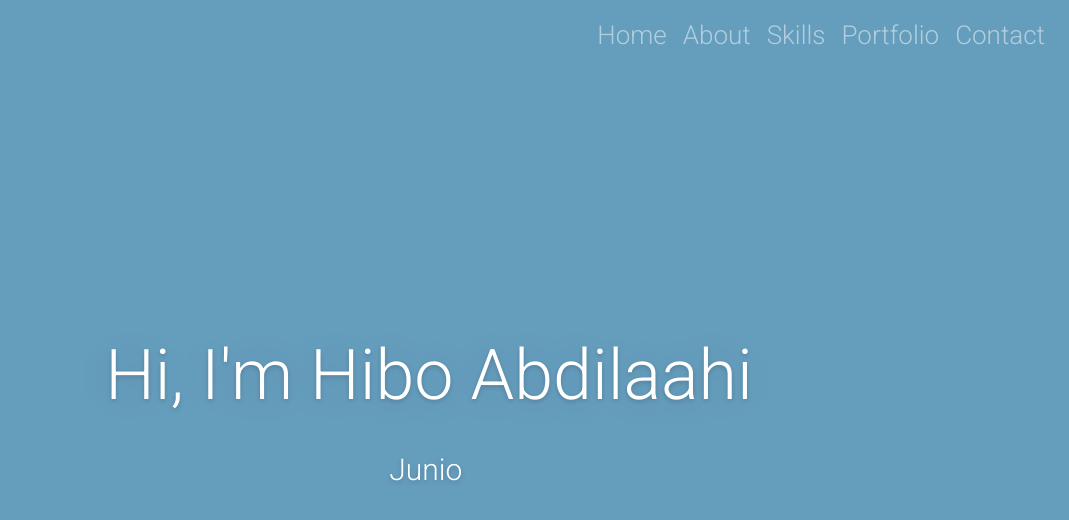
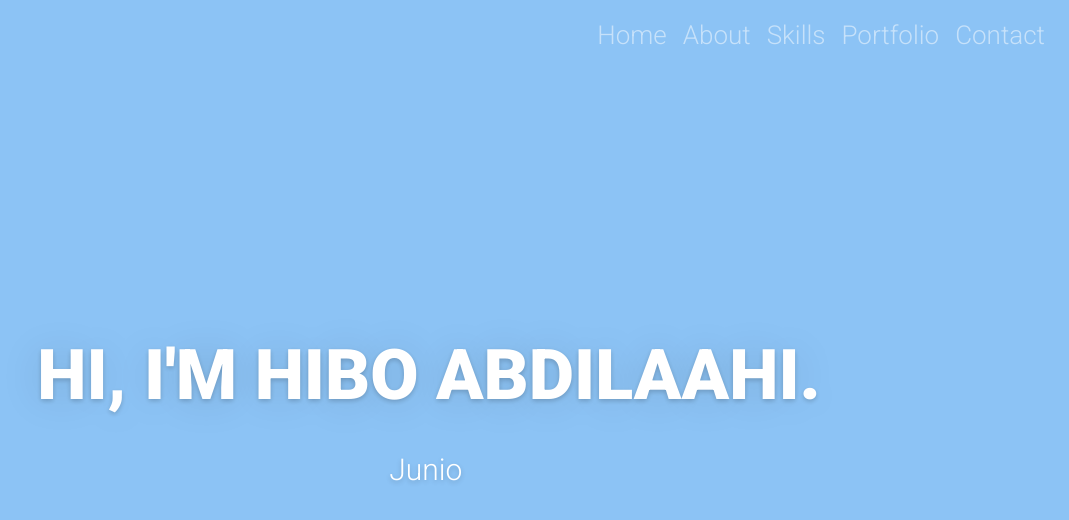
Before and after one commit to hiboabd/personal_website, a React (Create React App) app in the folder my-app/: page / in a window 1280 px wide. Shown: the top 520 px of the page, without its empty margins (211-1280 px from the left). Built offline with nearby package versions, Linux system fonts and the light colour scheme.

Commit message:
WIP home page styling

```diff
--- a/my-app/src/App.css
+++ b/my-app/src/App.css
@@ -4,7 +4,7 @@
 }
 body{
   font-family: 'Roboto', sans-serif;
-  background-color: #659DBD;
+  background: rgba(47, 146, 237, 0.55);
   min-height: 100vh;
   font-size: calc(10px + 2vmin);
   padding-top: 70px;
@@ -35,6 +35,7 @@ body{
 h1{
   font-size: 50px;
   color: white;
+  font-weight: 900;
 }
 
 p{
@@ -200,14 +201,15 @@ h3{
 
 .dynamic-text{
   margin-top: 30px;
-  font-weight: lighter;
   font-size: 30px;
+  font-weight: 300;
 }
 
 .home-container {
   display: grid;
   height: 80vh;
-  width: 100vh;
+  width: 100%;
+  max-height: 100vh;
 }
 
 /* contact page styling */
--- a/my-app/src/components/home.js
+++ b/my-app/src/components/home.js
@@ -6,7 +6,7 @@ function Home() {
   return (
     <div className="home-container">
       <div className="home-text">
-          <h1> Hi, I'm Hibo Abdilaahi </h1>
+          <h1> HI, I'M HIBO ABDILAAHI. </h1>
           <div className="dynamic-text">
             <p>
               <Typical
```
